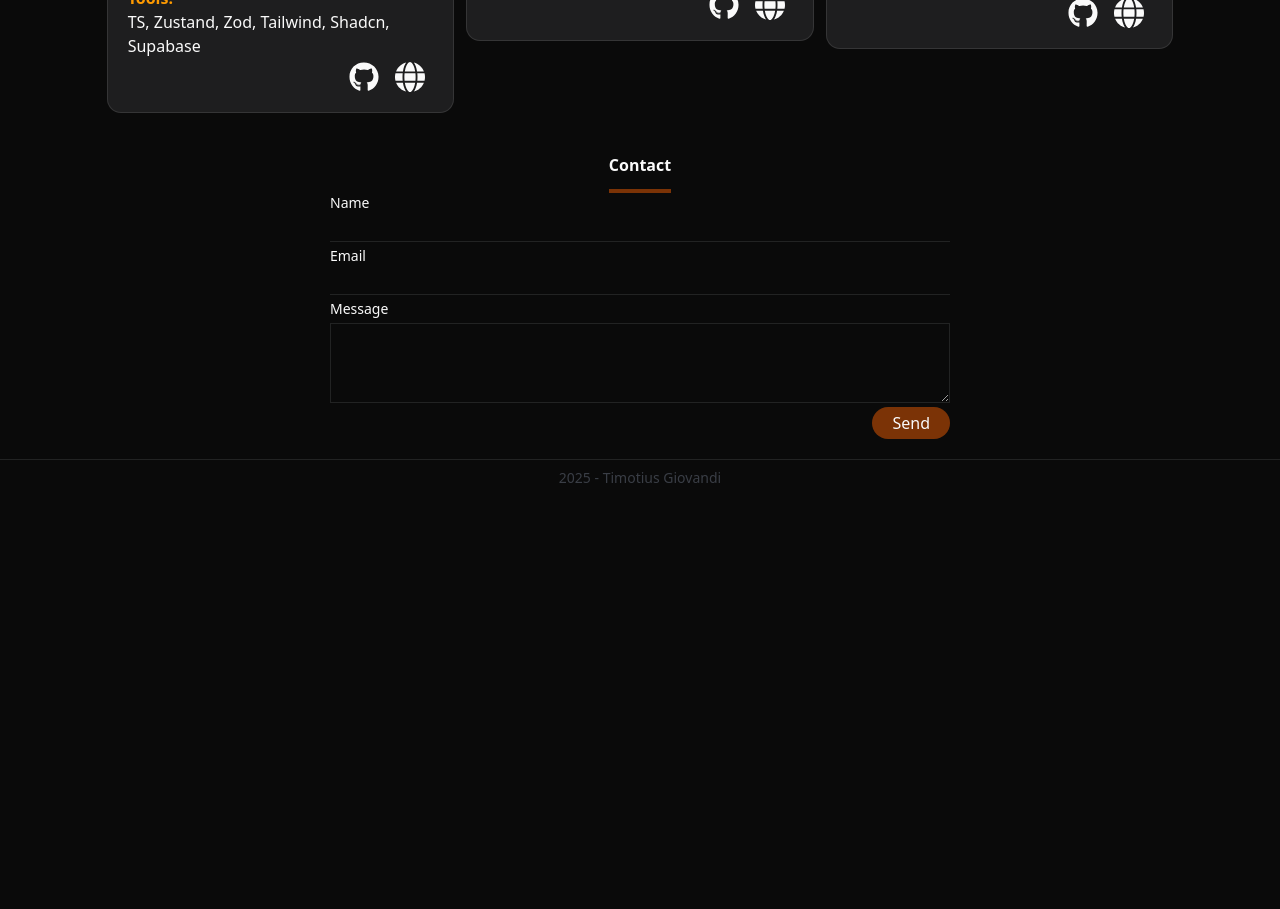
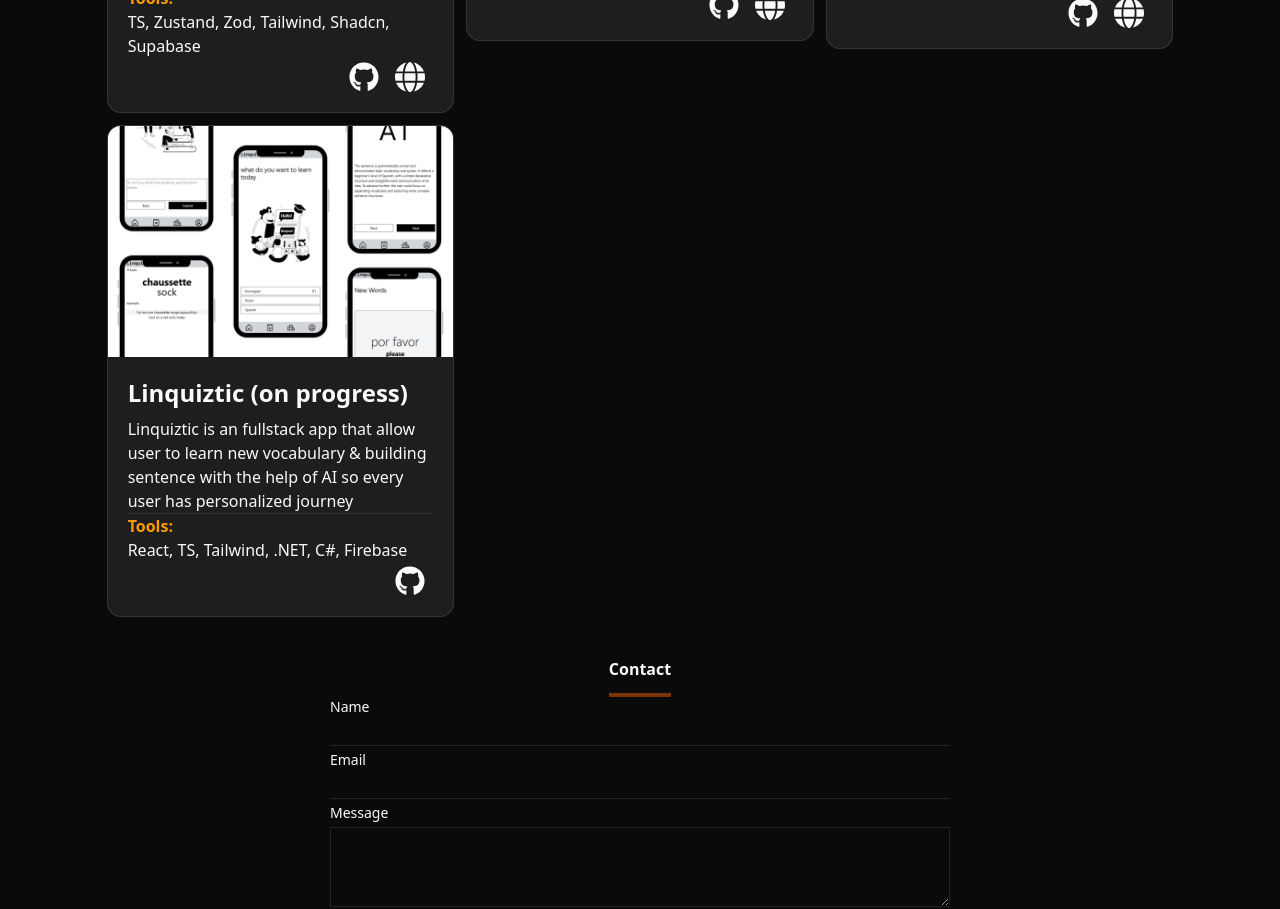
Before and after one commit to timgio26/timotiusgiovandi, a Next.js app: page / in a window 1280 px wide. Shown: the part 1680-2589 px from the top of the page. Before the commit the page ends 2176 px from the top, so only its background shows below. Built offline with nearby package versions, Linux system fonts and the light colour scheme.

Commit message:
update ongoing portfolio

```diff
--- a/src/app/page.tsx
+++ b/src/app/page.tsx
@@ -4,11 +4,23 @@ import profilePic from "../../public/DSC_2071a_ok (1).jpg";
 import bookGetherImg from "../../public/gallery.jpg";
 import openWheelImg from "../../public/Your paragraph text (2).jpg";
 import cdpBeImg from "../../public/Your paragraph text.png";
-import Image from "next/image";
+import linquizticImg from "../../public/linquiztic.png"
+import Image, { StaticImageData } from "next/image";
 import { ScrollHorizontoalIndocator } from "@/components/ScrollHorizontalIndicator";
 import { FadeOnView } from "@/components/FadeOnView";
 
-const myProjects = [
+
+type IMyProjectInt = {
+  title: string;
+  desc: string;
+  tools: string[];
+  img: StaticImageData;
+  url: {
+    url: string;
+    icons: string;
+  }[];
+}[];
+const myProjects:IMyProjectInt = [
   {
     title: "BookGether",
     desc: "BookGether is book sharing platform. Our mission is to reduce paper utilization and production by encouraging the sharing of books, especially those that are often read just once.",
@@ -57,6 +69,10 @@ const myProjects = [
       },
     ],
   },
+  {
+    title:"Linquiztic (on progress)",tools:["React","TS","Tailwind",".NET","C#","Firebase"],desc:"Linquiztic is an fullstack app that allow user to learn new vocabulary & building sentence with the help of AI so every user has personalized journey",
+    url:[{url:"https://github.com/timgio26/linquiztic_fe",icons:"github"}],img:linquizticImg
+  }
 ];
 
 // import { FaLinkedin,FaGithubSquare } from "react-icons/fa";
```
Also changed, not shown: public/linquiztic.png (added).
